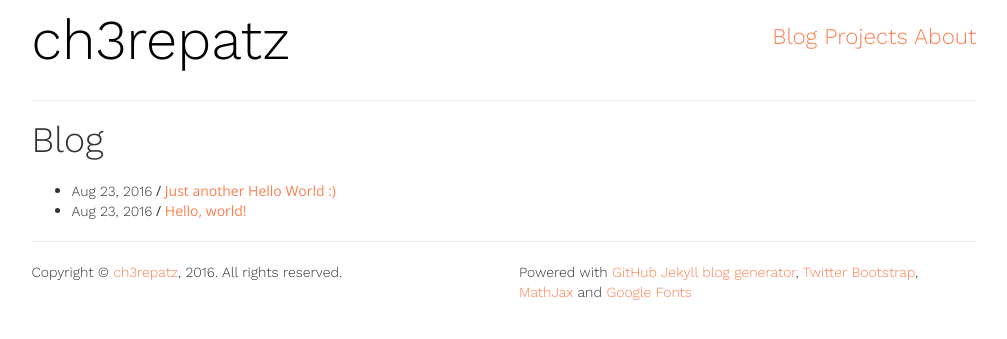
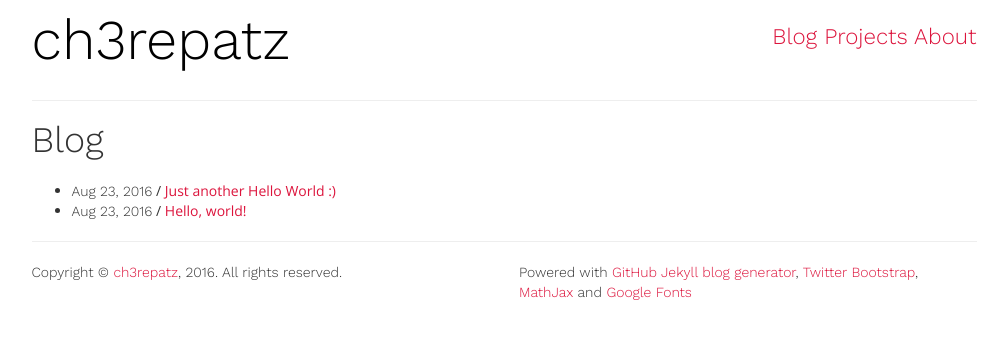
Before and after one commit to ch3repatz/ch3repatz.github.io, a Jekyll site: the page built from index.html, in a window 1280 px wide. Shown: the top 339 px of the page, without its empty margins (136-1143 px from the left). Built offline with Jekyll 4.4.1, drawn with Linux system fonts in a browser that asks for light colours.

Commit message:
Update default.html

```diff
--- a/_layouts/default.html
+++ b/_layouts/default.html
@@ -47,7 +47,7 @@
     	}
 
     	body a {
-    		color: coral;
+    		color: crimson;
     	}
 
     	.logo_title {
```
